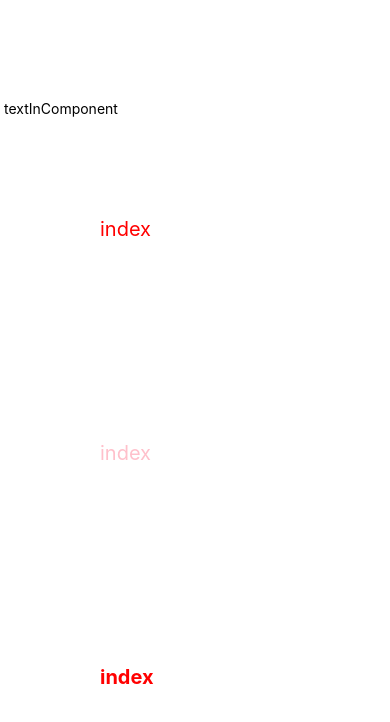
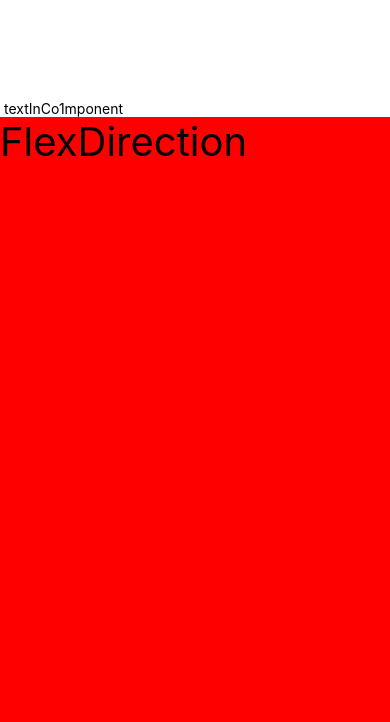
Before and after one commit to zhanglkx/react_native_learn, a React Native app: screen / in a window 390 px wide. Shown: the top 722 px of the page. Built offline with nearby package versions, Linux system fonts and the light colour scheme.

Commit message:
🌟feat: (flex) 👉 height

```diff
--- a/App.tsx
+++ b/App.tsx
@@ -1,13 +1,14 @@
 /* eslint-disable react-native/no-inline-styles */
 import {View, Text} from 'react-native';
 import React from 'react';
-import StyleSheet from './src/style_sheet/index';
+// import StyleSheet from './src/style_sheet/index';
+import FlexDirection from './src/FlexBox/FlexDirection';
 
 export default function App() {
   return (
     <View>
-      <Text style={{paddingTop: 100}}> textInComponent </Text>
-      <StyleSheet />
+      <Text style={{paddingTop: 100}}> textInCo1mponent </Text>
+      <FlexDirection />
     </View>
   );
 }
--- /dev/null
+++ b/src/FlexBox/FlexDirection.tsx
@@ -0,0 +1,37 @@
+import {StyleSheet, Text, View} from 'react-native';
+import React from 'react';
+
+const FlexDirection = () => {
+  return (
+    <View style={styles.height}>
+      <Text style={[styles.sectionContainer, styles.container]}>
+        FlexDirection
+      </Text>
+    </View>
+  );
+};
+
+export default FlexDirection;
+
+const styles = StyleSheet.create({
+  sectionContainer: {
+    fontSize: 40,
+    backgroundColor: 'red',
+  },
+  container: {
+    flex: 1,
+    flexDirection: 'row',
+    alignItems: 'center',
+    justifyContent: 'center',
+  },
+  item: {
+    width: 100,
+    height: 100,
+    backgroundColor: 'blue',
+    margin: 10,
+  },
+  height: {
+    backgroundColor: 'yellow',
+    height: 1100,
+  },
+});
```
